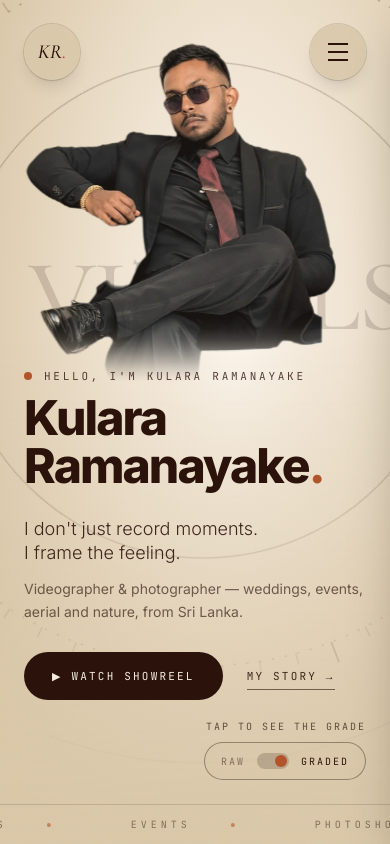
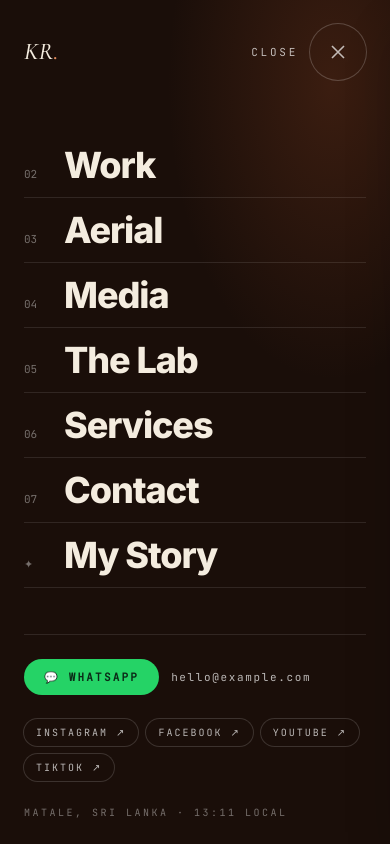
Before and after one commit to SewminiDissanayake/portfolio, a React (Vite) app: page / in a window 390 px wide. Both pictures are taken after a click on the button 338 px from the left and 52 px from the top of the page. Shown: the top 844 px of the page. Built offline with nearby package versions, Linux system fonts and the light colour scheme.

Commit message:
Hamburger menu

```diff
--- a/src/App.jsx
+++ b/src/App.jsx
@@ -7,7 +7,6 @@ import MediaPromo from './components/MediaPromo'
 import Lab from './components/Lab'
 import Services from './components/Services'
 import Contact from './components/Contact'
-import Timeline from './components/Timeline'
 
 // The page is built from sections, top to bottom.
 export default function App() {
@@ -22,7 +21,6 @@ export default function App() {
       <Lab />
       <Services />
       <Contact />
-      <Timeline />
     </main>
   )
 }
--- a/src/components/Hero.jsx
+++ b/src/components/Hero.jsx
@@ -2,6 +2,7 @@ import { useEffect, useRef, useState } from 'react'
 import Magnetic from './Magnetic'
 import FilmStrip from './FilmStrip'
 import AboutPanel from './AboutPanel'
+import MenuOverlay from './MenuOverlay'
 
 const base = import.meta.env.BASE_URL
 
@@ -113,6 +114,7 @@ export default function Hero({ ready = true }) {
   }
   const p = PHOTO
   const [about, setAbout] = useState(false)
+  const [menu, setMenu] = useState(false)
   const timecode = useTimecode()
 
   return (
@@ -172,7 +174,7 @@ export default function Hero({ ready = true }) {
         </a>
         </Magnetic>
         <Magnetic>
-        <button data-cursor="MENU" className="grid h-14 w-14 place-items-center rounded-full bg-[var(--hero-edge)]/85 shadow-lg ring-1 ring-fg/15 backdrop-blur" aria-label="Menu">
+        <button onClick={() => setMenu(true)} data-cursor="MENU" className="grid h-14 w-14 place-items-center rounded-full bg-[var(--hero-edge)]/85 shadow-lg ring-1 ring-fg/15 backdrop-blur" aria-label="Menu">
           <span className="flex flex-col gap-1.5">
             <span className="h-[2px] w-5 bg-fg" />
             <span className="h-[2px] w-5 bg-fg" />
@@ -245,6 +247,7 @@ export default function Hero({ ready = true }) {
       <FilmStrip />
 
       {/* "My story" panel (opened by the MY STORY button) */}
+      <MenuOverlay open={menu} onClose={() => setMenu(false)} onStory={() => { setMenu(false); setAbout(true) }} />
       <AboutPanel open={about} onClose={() => setAbout(false)} />
     </section>
   )
--- /dev/null
+++ b/src/components/MenuOverlay.jsx
@@ -0,0 +1,158 @@
+import { useEffect, useRef, useState } from 'react'
+import { CONTACT } from '../data/contact'
+import { WHATSAPP } from '../data/services'
+
+const base = import.meta.env.BASE_URL
+
+// Full-screen menu opened by the hamburger in the hero.
+// Each link has a preview photo that shows on hover (desktop).
+const LINKS = [
+  { no: '02', label: 'Work', id: 'work', note: 'Weddings · events · shoots', img: 'work/sample-wedding-1.webp' },
+  { no: '03', label: 'Aerial', id: 'aerial', note: 'Sri Lanka from above', img: 'work/aerial-01.webp' },
+  { no: '04', label: 'Media', id: 'media', note: 'Media Unit · promotions', img: 'media/media-01.webp' },
+  { no: '05', label: 'The Lab', id: 'lab', note: 'University projects', img: 'lab/brand-mock-01.webp' },
+  { no: '06', label: 'Services', id: 'services', note: 'Packages & booking', img: 'work/photoshoot-01.webp' },
+  { no: '07', label: 'Contact', id: 'contact', note: "Let's talk", img: 'work/nature-01.webp' },
+  { no: '✦', label: 'My Story', id: 'story', note: 'About Kulara', img: 'photo2-graded.webp' },
+]
+
+function useColomboTime() {
+  const fmt = () => new Date().toLocaleTimeString('en-GB', { timeZone: 'Asia/Colombo', hour: '2-digit', minute: '2-digit' })
+  const [t, setT] = useState(fmt)
+  useEffect(() => {
+    const id = setInterval(() => setT(fmt()), 10000)
+    return () => clearInterval(id)
+  }, [])
+  return t
+}
+
+export default function MenuOverlay({ open, onClose, onStory }) {
+  const [hover, setHover] = useState(0)
+  const time = useColomboTime()
+  const closeRef = useRef(onClose)
+  closeRef.current = onClose // keep the latest without re-running the effect below
+
+  // Esc closes, and the page behind can't scroll while the menu is open.
+  useEffect(() => {
+    if (!open) return
+    const onKey = (e) => e.key === 'Escape' && closeRef.current()
+    addEventListener('keydown', onKey)
+    const old = document.body.style.overflow
+    document.body.style.overflow = 'hidden'
+    return () => {
+      removeEventListener('keydown', onKey)
+      document.body.style.overflow = old
+    }
+  }, [open])
+
+  const go = (link) => {
+    if (link.id === 'story') return onStory()
+    onClose()
+    // wait one frame so the page can scroll again, then glide to the section
+    requestAnimationFrame(() => document.getElementById(link.id)?.scrollIntoView({ behavior: 'smooth' }))
+  }
+
+  return (
+    <div
+      className={`menu-overlay fixed inset-0 z-[72] overflow-y-auto bg-[#1a0e09] text-[#f4ecdf] ${open ? 'is-open' : 'pointer-events-none'}`}
+      role="dialog"
+      aria-modal="true"
+      aria-label="Menu"
+      aria-hidden={!open}
+    >
+      <div className="pointer-events-none absolute inset-0 bg-[radial-gradient(ellipse_60%_50%_at_85%_10%,rgba(176,83,42,.22),transparent_70%)]" />
+
+      <div className="relative flex min-h-full flex-col px-6 py-6 md:px-10 md:py-8">
+        {/* top bar */}
+        <div className="flex items-center justify-between">
+          <span className="font-display text-2xl italic">KR<span className="text-[#e08a5c]">.</span></span>
+          <button
+            onClick={onClose}
+            className="group flex items-center gap-3 font-mono text-[11px] tracking-[0.25em] text-white/70 hover:text-white"
+          >
+            CLOSE
+            <span className="grid h-14 w-14 place-items-center rounded-full ring-1 ring-white/20 transition group-hover:rotate-90 group-hover:ring-white/60">
+              <svg width="16" height="16" viewBox="0 0 16 16" stroke="currentColor" strokeWidth="1.6"><path d="M2 2l12 12M14 2L2 14" /></svg>
+            </span>
+          </button>
+        </div>
+
+        <div className="mt-10 grid flex-1 items-center gap-12 md:mt-6 md:grid-cols-[1.3fr_1fr]">
+          {/* links */}
+          <nav>
+            <ul>
+              {LINKS.map((l, i) => (
+                <li key={l.id} className="menu-item border-b border-white/10" style={{ '--i': i }}>
+                  <button
+                    onClick={() => go(l)}
+                    onMouseEnter={() => setHover(i)}
+                    onFocus={() => setHover(i)}
+                    className="group flex w-full items-baseline gap-4 py-3 text-left md:gap-6 md:py-[1.4vh]"
+                  >
+                    <span className="w-6 font-mono text-[11px] text-white/40">{l.no}</span>
+                    <span className={`text-4xl font-extrabold tracking-[-0.03em] transition-all duration-500 md:text-[clamp(2.5rem,6.2vh,3.75rem)] ${hover === i ? 'md:translate-x-3' : ''} group-hover:text-[#e08a5c]`}>
+                      {l.label}
+                    </span>
+                    <span className="ml-auto hidden font-mono text-[10px] tracking-[0.2em] text-white/40 transition group-hover:text-white/80 sm:inline">
+                      {l.note.toUpperCase()}
+                    </span>
+                  </button>
+                </li>
+              ))}
+            </ul>
+          </nav>
+
+          {/* preview + contact (desktop) */}
+          <aside className="hidden md:block">
+            <div className="relative aspect-[4/5] max-h-[52vh] w-full overflow-hidden rounded-sm ring-1 ring-white/10">
+              {LINKS.map((l, i) => (
+                <img
+                  key={l.id}
+                  src={base + l.img}
+                  alt=""
+                  className={`absolute inset-0 h-full w-full object-cover transition-all duration-700 ${hover === i ? 'scale-100 opacity-100' : 'scale-110 opacity-0'}`}
+                />
+              ))}
+              <div className="absolute inset-x-0 top-0 flex justify-between p-3 font-mono text-[10px] tracking-[0.2em] text-white/90">
+                <span className="flex items-center gap-2"><span className="h-1.5 w-1.5 animate-pulse rounded-full bg-[#e5212b]" /> PREVIEW</span>
+                <span>{LINKS[hover].no}</span>
+              </div>
+              <div className="absolute inset-x-0 bottom-0 bg-gradient-to-t from-black/70 to-transparent p-4">
+                <p className="font-display text-3xl italic">{LINKS[hover].label}</p>
+                <p className="font-mono text-[10px] tracking-[0.2em] text-white/70">{LINKS[hover].note.toUpperCase()}</p>
+              </div>
+            </div>
+          </aside>
+        </div>
+
+        {/* bottom row */}
+        <div className="mt-8 flex flex-wrap items-end justify-between gap-6 border-t border-white/10 pt-6">
+          <div className="flex flex-wrap items-center gap-3">
+            <a
+              href={`https://wa.me/${WHATSAPP}`}
+              target="_blank"
+              rel="noreferrer"
+              className="rounded-full bg-[#25d366] px-5 py-2.5 font-mono text-[11px] font-semibold tracking-[0.2em] text-[#0b2a17] transition hover:brightness-110"
+            >
+              💬 WHATSAPP
+            </a>
+            <a href={`mailto:${CONTACT.email}`} className="font-mono text-[11px] tracking-[0.15em] text-white/70 hover:text-white">
+              {CONTACT.email}
+            </a>
+          </div>
+          <div className="flex flex-wrap gap-2">
+            {CONTACT.socials.map((s) => (
+              <a key={s.name} href={s.url} target="_blank" rel="noreferrer"
+                className="rounded-full px-3 py-1.5 font-mono text-[10px] tracking-[0.2em] text-white/70 ring-1 ring-white/15 hover:text-white hover:ring-white/50">
+                {s.name.toUpperCase()} ↗
+              </a>
+            ))}
+          </div>
+          <p className="w-full font-mono text-[10px] tracking-[0.25em] text-white/40 md:w-auto">
+            MATALE, SRI LANKA · {time} LOCAL
+          </p>
+        </div>
+      </div>
+    </div>
+  )
+}
--- a/src/index.css
+++ b/src/index.css
@@ -182,3 +182,15 @@ body {
 @keyframes loading { 0% { transform: translateX(-100%); } 100% { transform: translateX(300%); } }
 .lab-float { animation: none !important; }
 }
+
+/* ---- full-screen menu: opens as a circle growing from the hamburger ---- */
+.menu-overlay {
+  clip-path: circle(0% at calc(100% - 52px) 52px);
+  transition: clip-path 0.8s cubic-bezier(0.7, 0, 0.2, 1);
+}
+.menu-overlay.is-open { clip-path: circle(150% at calc(100% - 52px) 52px); }
+.menu-overlay .menu-item { opacity: 0; transform: translateY(24px); transition: opacity .5s, transform .6s cubic-bezier(.2,.8,.2,1); }
+.menu-overlay.is-open .menu-item { opacity: 1; transform: none; transition-delay: calc(0.3s + var(--i) * 0.06s); }
+@media (prefers-reduced-motion: reduce) {
+  .menu-overlay, .menu-overlay .menu-item { transition: none; }
+}
```
